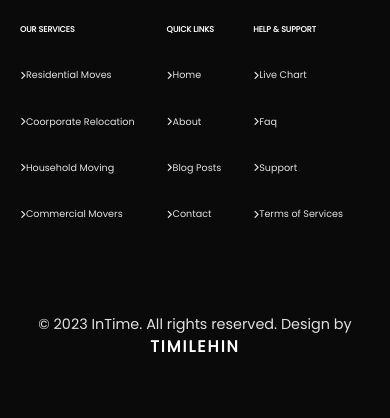
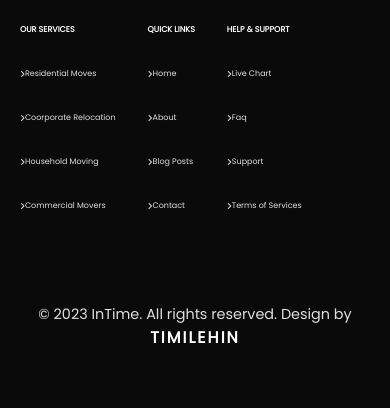
Before and after one commit to T1MILEHIN/RELOCATION-AGENCY, a plain HTML site: page index.html in a window 390 px wide. Shown: the part 5749-6167 px from the top of the page. Drawn offline with nearby package versions, Linux system fonts and the light colour scheme.

Commit message:
second commit

```diff
--- a/css/about.css
+++ b/css/about.css
@@ -581,7 +581,7 @@ div.copyright p span {
     }
 
     footer>div:last-child td {
-        font-size: .6rem;
+        font-size: .5rem;
     }
 
     div.copyright p {
--- a/css/contact.css
+++ b/css/contact.css
@@ -342,7 +342,7 @@ div.copyright p span {
     }
 
     footer>div:last-child td {
-        font-size: .6rem;
+        font-size: .5rem;
     }
 
     div.copyright p {
--- a/css/index.css
+++ b/css/index.css
@@ -658,7 +658,7 @@ div.copyright p span {
     }
 
     footer>div:last-child td {
-        font-size: .6rem;
+        font-size: .5rem;
     }
 
     div.copyright p {
--- a/css/service.css
+++ b/css/service.css
@@ -417,7 +417,7 @@ div.copyright p span {
     }
 
     footer>div:last-child td {
-        font-size: .6rem;
+        font-size: .5rem;
     }
 
     div.copyright p {
```
